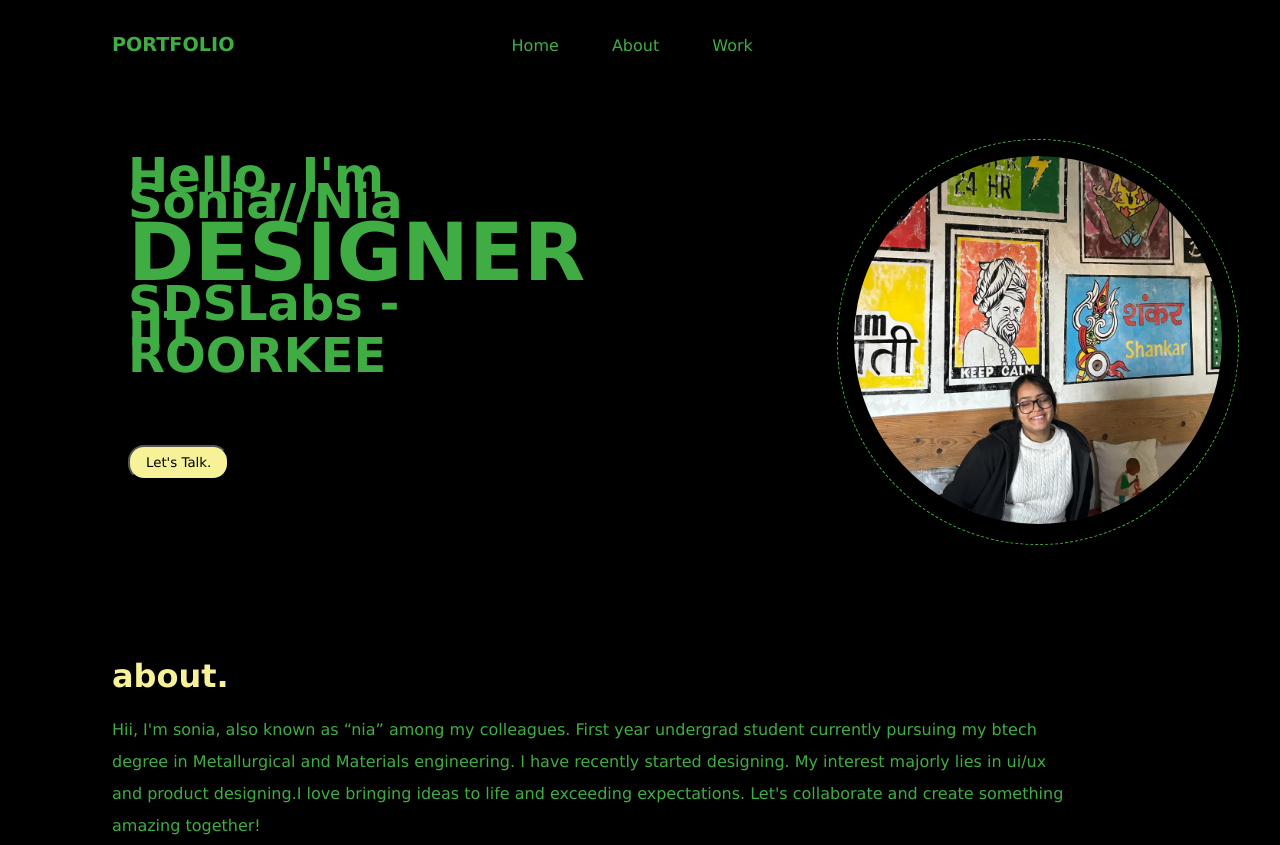
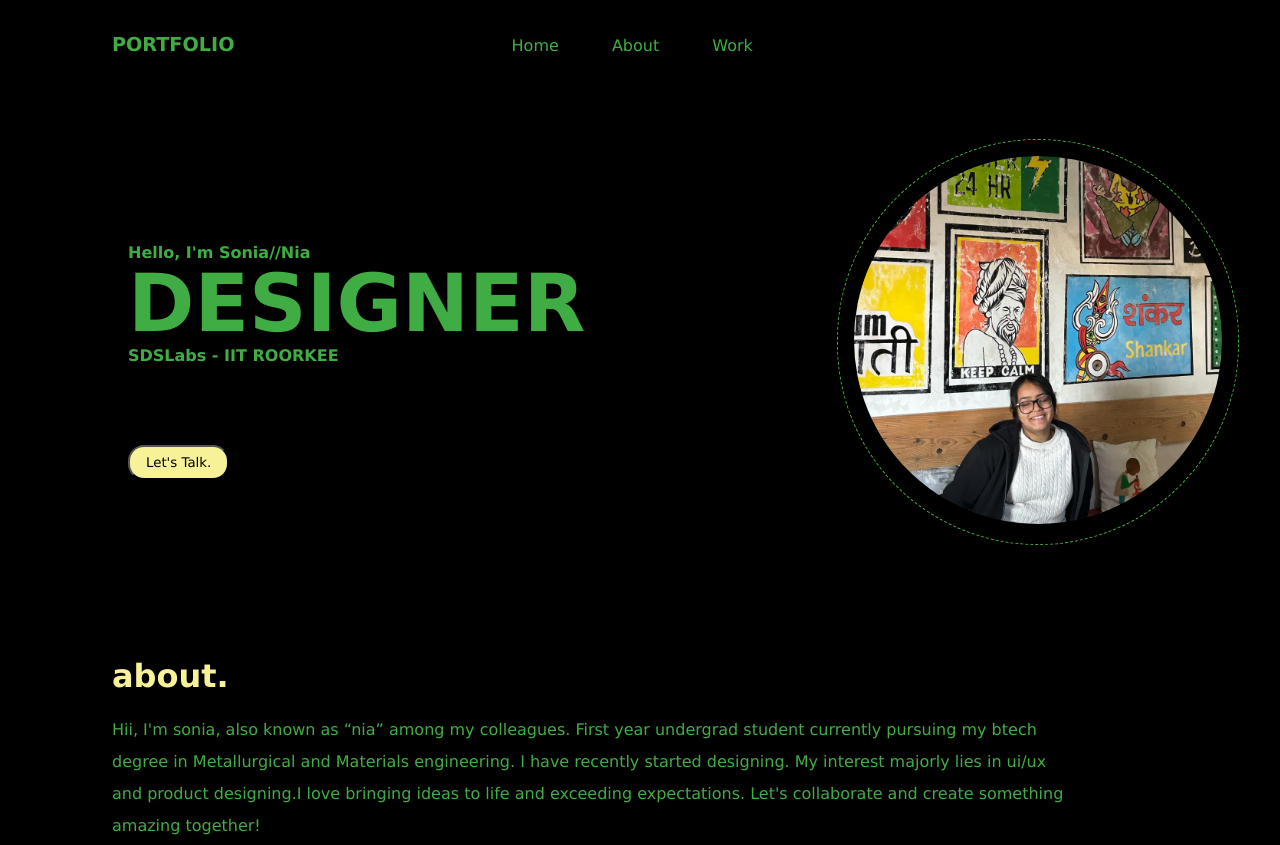
Before and after one commit to potterhead17/PF, a plain HTML site: page index.html in a window 1280 px wide. Shown: the top 845 px of the page. Drawn offline with Linux system fonts and the light colour scheme.

Commit message:
stylesheet.css

```diff
--- a/stylesheet.css
+++ b/stylesheet.css
@@ -16,17 +16,17 @@ p{
 
 
 h1{
-    font-weight:900;
+    font-weight:bolder;
 }
 
 h2{
-    font-size: 3rem ;
-    font-weight: 600 ;
+    font-size: medium;
+    font-weight: 600;
 }
 
 h3{
-    font-size: 3rem ;
-    font-weight: 600 ;
+    font-size: medium;
+    font-weight: 600;
 }
 
 
```
